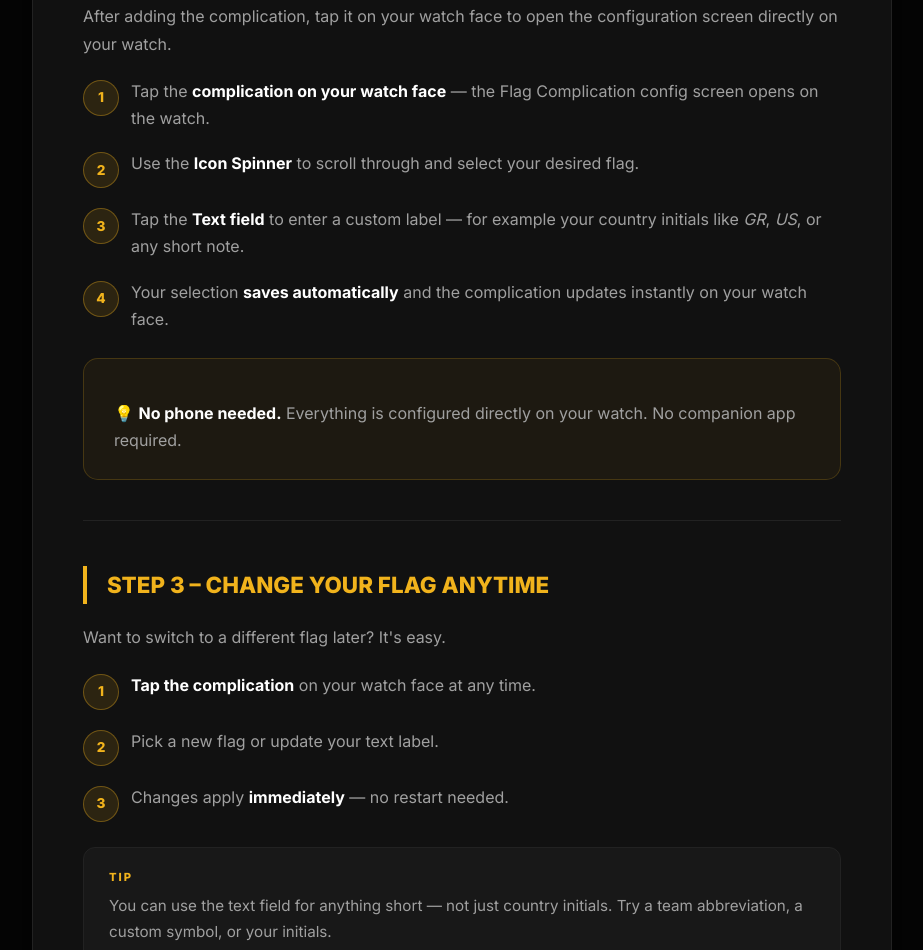
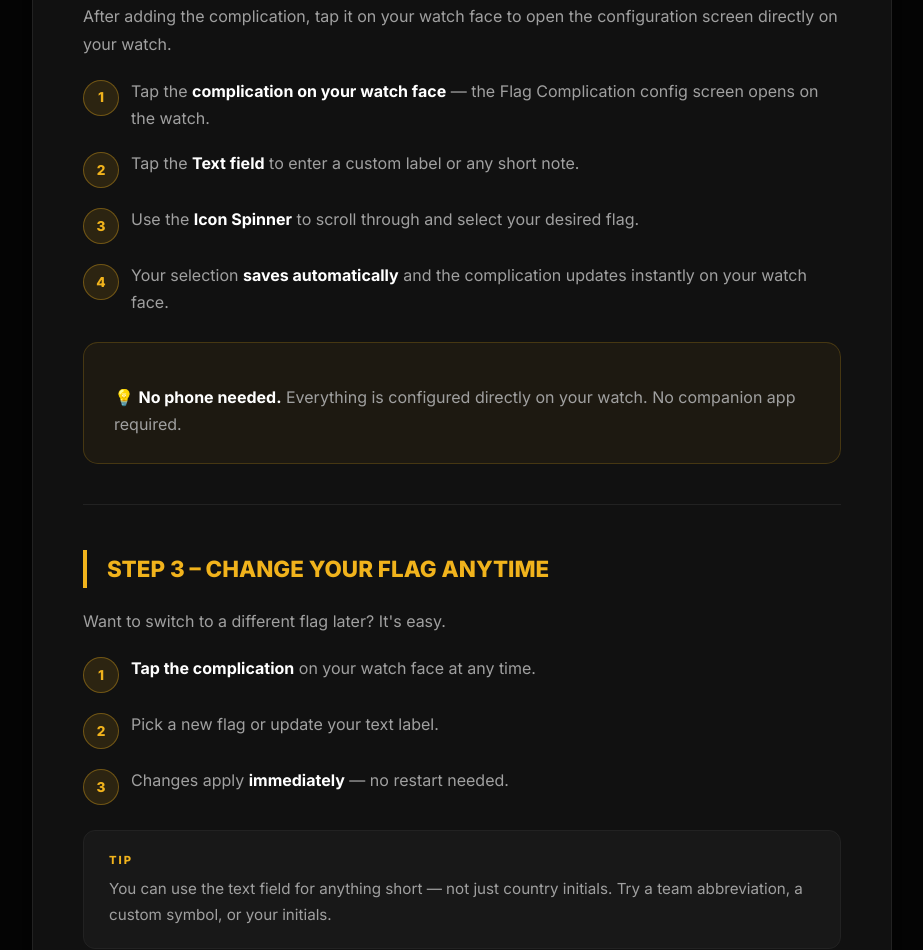
Before and after one commit to creationcuespace/creation-cue-hub, a plain HTML site: page flags-instructions.html in a window 1280 px wide. Shown: the part 1180-2130 px from the top of the page, without its empty margins (178-1101 px from the left). Drawn offline with Linux system fonts and the light colour scheme.

Commit message:
Update flags-instructions.html

```diff
--- a/flags-instructions.html
+++ b/flags-instructions.html
@@ -329,8 +329,8 @@
             <p>After adding the complication, tap it on your watch face to open the configuration screen directly on your watch.</p>
             <ol class="steps">
                 <li><span>Tap the <strong>complication on your watch face</strong> — the Flag Complication config screen opens on the watch.</span></li>
+                <li><span>Tap the <strong>Text field</strong> to enter a custom label or any short note.</span></li>
                 <li><span>Use the <strong>Icon Spinner</strong> to scroll through and select your desired flag.</span></li>
-                <li><span>Tap the <strong>Text field</strong> to enter a custom label — for example your country initials like <em>GR</em>, <em>US</em>, or any short note.</span></li>
                 <li><span>Your selection <strong>saves automatically</strong> and the complication updates instantly on your watch face.</span></li>
             </ol>
 
```
